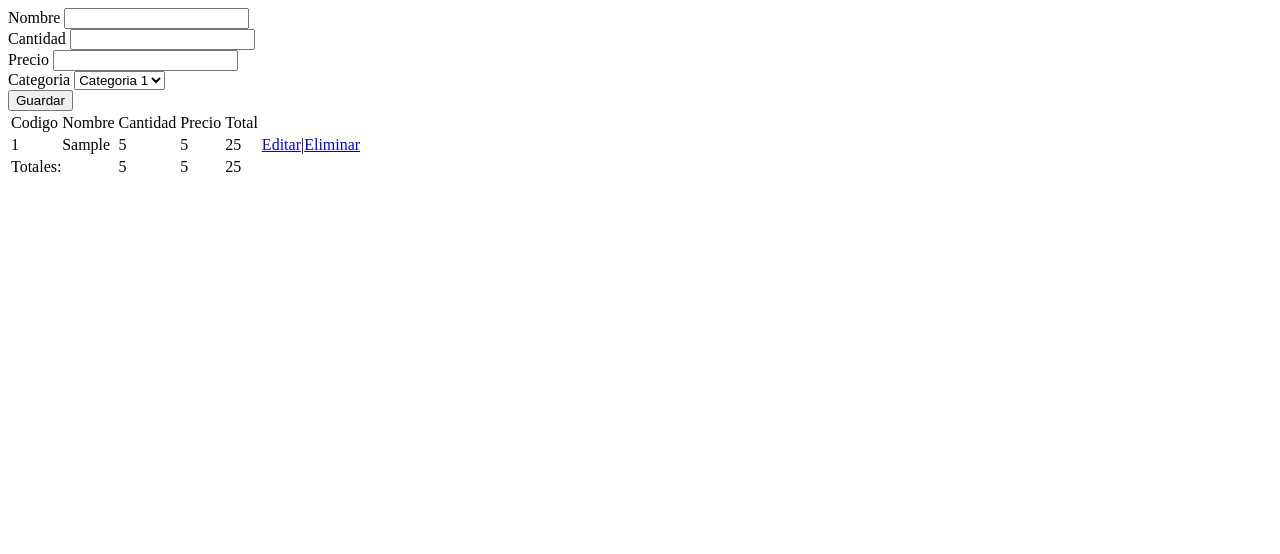
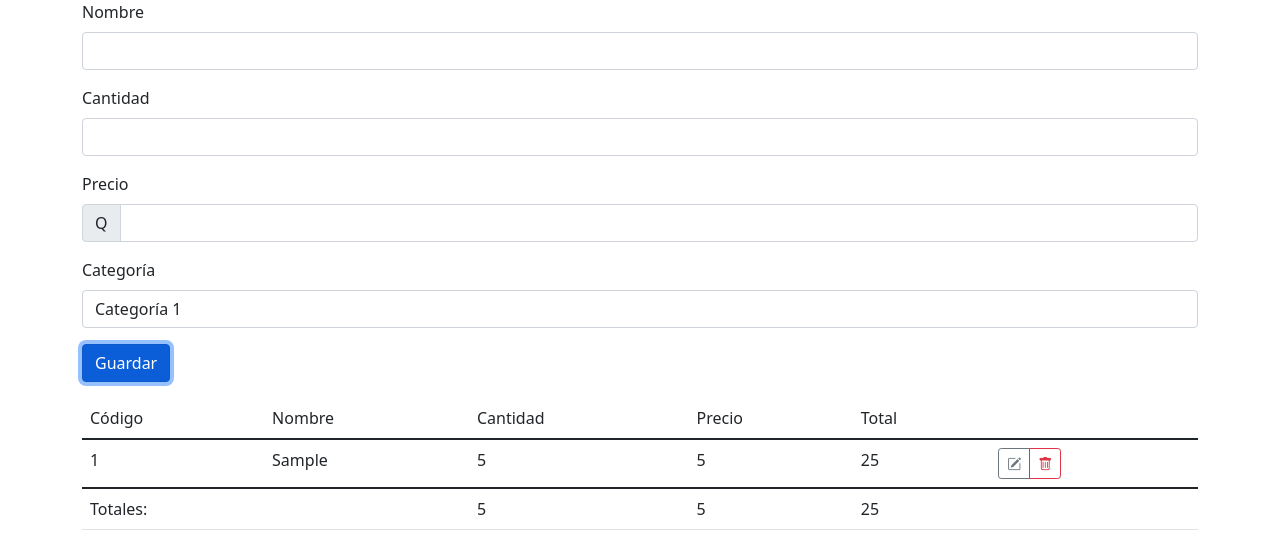
Before and after one commit to robinSalvatierra/bootcamp-js-2021, a plain HTML site: page index.html in a window 1280 px wide. Both pictures are taken after typing "Sample", "5", "5" into the empty fields and a click on the button "Guardar". Drawn offline with nearby package versions, Linux system fonts and the light colour scheme.

Commit message:
add bootstrap

```diff
--- a/index.html
+++ b/index.html
@@ -6,46 +6,48 @@
     <meta http-equiv="X-UA-Compatible" content="IE=edge">
     <meta name="viewport" content="width=device-width, initial-scale=1.0">
     <title>Document</title>
+    <link href="https://cdn.jsdelivr.net/npm/bootstrap@5.1.3/dist/css/bootstrap.min.css" rel="stylesheet"
+        integrity="sha384-1BmE4kWBq78iYhFldvKuhfTAU6auU8tT94WrHftjDbrCEXSU1oBoqyl2QvZ6jIW3" crossorigin="anonymous">
+    <link rel="stylesheet" href="https://cdn.jsdelivr.net/npm/bootstrap-icons@1.7.0/font/bootstrap-icons.css">
 </head>
 
 <body>
 
+    <main class="container">
         <form action="index.html">
-        <input type="hidden" name="codigo"  id="codigo">
-        <div>
-            <label for="nombre">Nombre</label>
-            <input type="text" name="nombre" id="nombre">
+            <input type="hidden" name="codigo" id="codigo">
+            <div class="mb-3">
+                <label for="nombre" class="form-label">Nombre</label>
+                <input type="text" name="nombre" id="nombre" class="form-control">
             </div>
-        <div>
-            <label for="cantidad">Cantidad</label>
-            <input type="number" name="cantidad" id="cantidad">
+            <div class="mb-3">
+                <label for="cantidad" class="form-label">Cantidad</label>
+                <input type="number" name="cantidad" id="cantidad" class="form-control">
             </div>
-        <div>
-            <label for="precio">Precio</label>
-            <input type="number" name="precio" id="precio">
+            <div class="mb-3">
+                <label for="precio" class="form-label">Precio</label>
+                <div class="input-group">
+                    <span class="input-group-text">Q</span>
+                    <input type="number" name="precio" id="precio" class="form-control">
                 </div>
-        <div>
-            <label for="categoria">Categoria</label>
-            <select name="categoria" id="categoria">
-                <option vlaue="1">Categoria 1</option>
-                <option vlaue="2">Categoria 2</option>
-                <option vlaue="3">Categoria 3</option>
-                <option vlaue="4">Categoria 4</option>
+            </div>
+            <div class="mb-3">
+                <label for="categoria" class="form-label">Categoría</label>
+                <select name="categoria" id="categoria" class="form-control">
+                    <option value="1">Categoría 1</option>
+                    <option value="2">Categoría 2</option>
+                    <option value="3">Categoría 3</option>
+                    <option value="4">Categoría 4</option>
                 </select>
-
             </div>
-
-        <div>
-            <button type="submit">Guardar</butto>
+            <div class="mb-3">
+                <button type="submit" class="btn btn-primary">Guardar</button>
             </div>
-
         </form>
-
-    <div>
-        <table>
+        <table class="table">
             <thead>
                 <tr>
-                    <td>Codigo</td>
+                    <td>Código</td>
                     <td>Nombre</td>
                     <td>Cantidad</td>
                     <td>Precio</td>
@@ -65,7 +67,7 @@
                 </tr>
             </tfoot>
         </table>
-    </div>
+
 
         <script src="index.js"></script>
 
--- a/index.js
+++ b/index.js
@@ -48,13 +48,13 @@ function onSubmit(event) {
 
 
     let tr;
-    if(!codigo){//si no tiene ningun valor
+    if (!codigo) {//si no tiene ningun valor
         indice++;
         codigo = indice;
         tr = document.createElement("tr")
         tbody.appendChild(tr)
     }
-    else{
+    else {
         tr = currentlow;
     }
 
@@ -68,7 +68,16 @@ function onSubmit(event) {
     <td>${cantidad}</td>
     <td>${precio}</td>
     <td>${total}</td>
-    <td><a href="#" onclick="onEdit(event)">Editar</a>|<a href="#" onclick="onDelete(event)">Eliminar</a></td>`
+    <td>
+        <div class="btn-group">
+            <a title="Editar" href="#" onclick="onEdit(event)" class="btn btn-sm btn-outline-secondary">
+                <i class="bi bi-pencil-square"></i>
+            </a>
+            <a title="Eliminar" href="#" onclick="onDelete(event)" class="btn btn-sm btn-outline-danger">
+                <i class="bi bi-trash"></i>
+            </a>
+        </div>
+    </td>`
 
 
 
@@ -87,9 +96,11 @@ function onEdit(event) {
     event.preventDefault();
 
 
-     /** @type {HTMLElement}  */
-     const anchor = event.target //refernecia al elemento html
-    const tr =   anchor.parentElement.parentElement;
+    /** @type {HTMLElement}  */
+    //  const anchor = event.target //refernecia al elemento html
+    //  const tr =   anchor.parentElement.parentElement;
+    const anchor = event.currentTarget;
+    const tr = anchor.parentElement.parentElement.parentElement;
     const celdas = tr.getElementsByTagName("td");
     const [tdCodigo, tdNombre, tdCantidad, tdPrecio] = celdas;
 
@@ -112,9 +123,10 @@ function onDelete(event) {
     event.preventDefault();
 
     /** @type {HTMLElement}  */
-    const anchor = event.target //refernecia al elemento html
-    const tr =   anchor.parentElement.parentElement;
-
+   // const anchor = event.target //refernecia al elemento html
+   // const tr = anchor.parentElement.parentElement;
+   const anchor = event.currentTarget;
+   const tr = anchor.parentElement.parentElement.parentElement;
 
     tbody.removeChild(tr);
 
```
Lines whose indentation alone changed are shown as unchanged.
